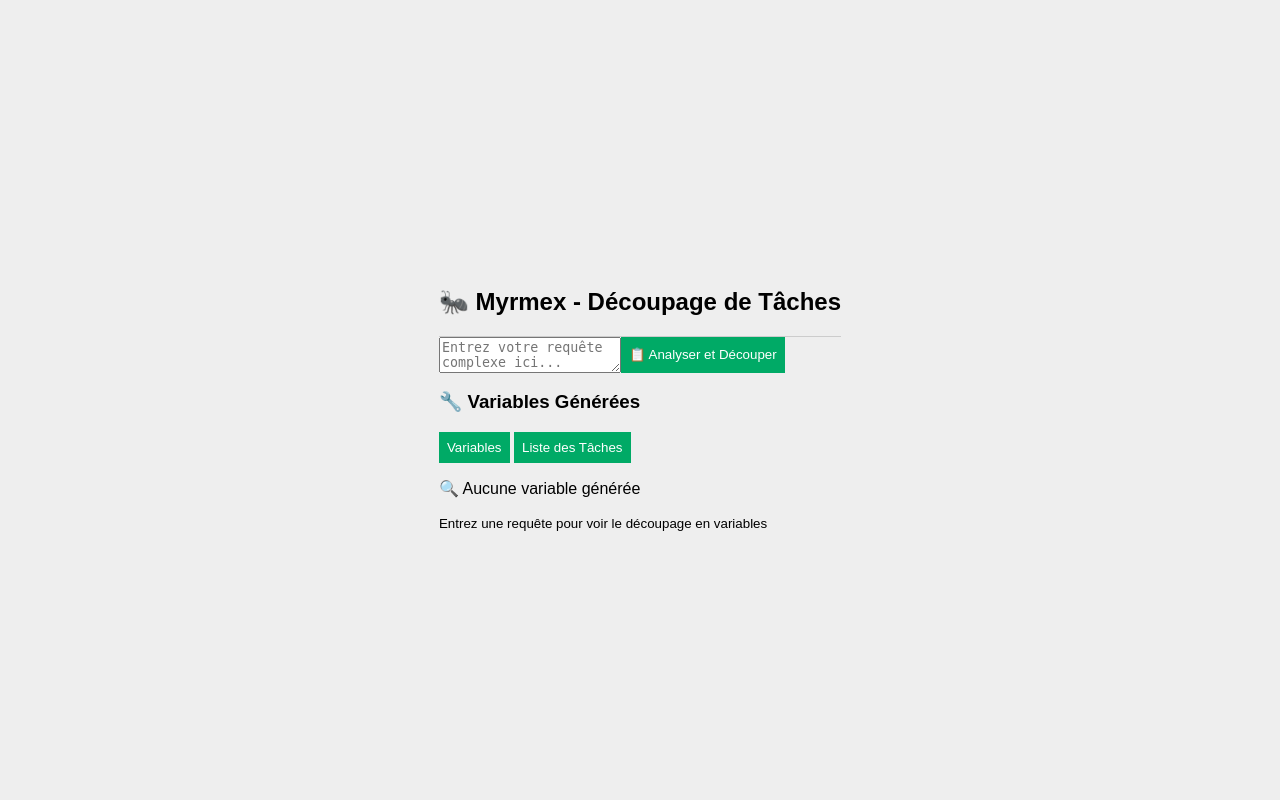
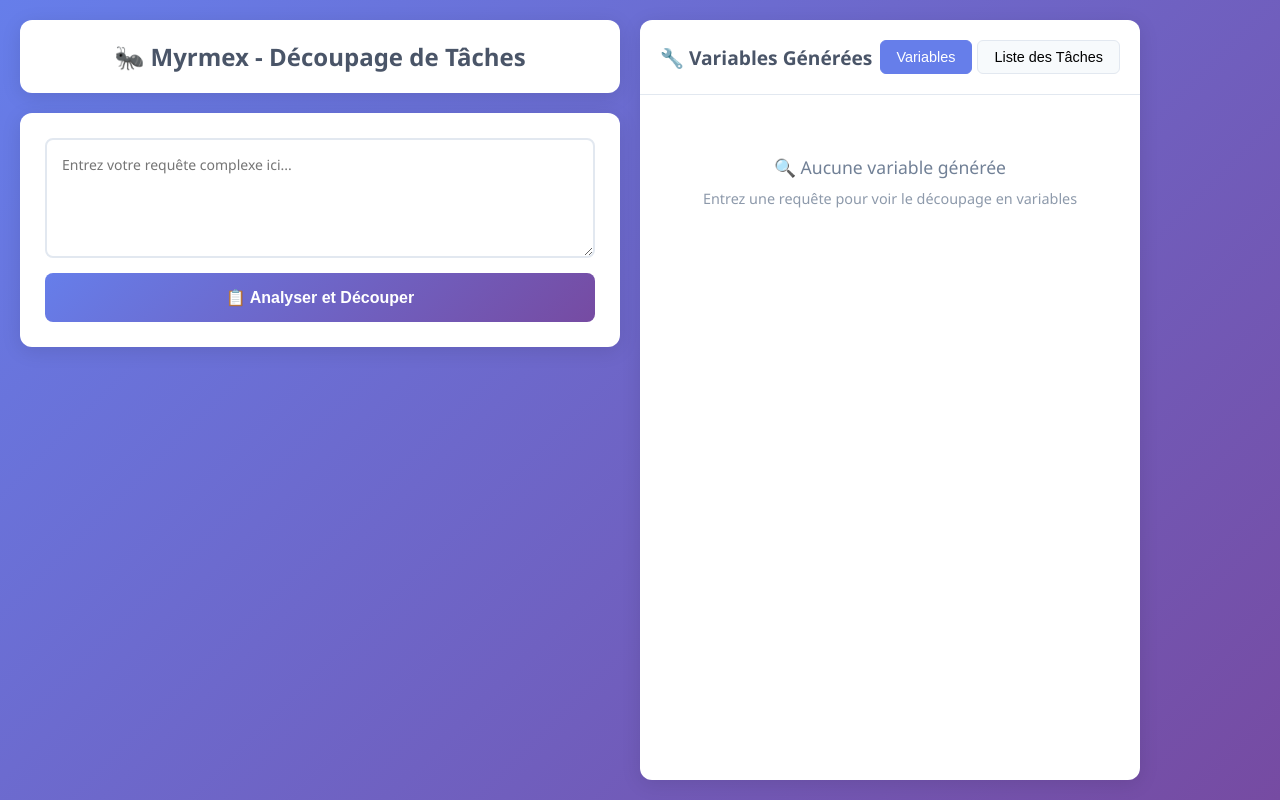
Before and after one commit to GaetanAff/Myrmex, a Flask app: page / in a window 1280 px wide. Run offline with Flask 3, Linux system fonts and the light colour scheme.

Commit message:
Update style.css

```diff
--- a/static/style.css
+++ b/static/style.css
@@ -1,48 +1,397 @@
-body {
+* {
   margin: 0;
-    font-family: sans-serif;
-    display: flex;
-    justify-content: center;
-    align-items: center;
-    height: 100vh;
-    background: #eee;
+  padding: 0;
+  box-sizing: border-box;
 }
 
-  .chat-container {
-    width: 300px;
-    background: #fff;
+body {
+  font-family: 'Segoe UI', Tahoma, Geneva, Verdana, sans-serif;
+  background: linear-gradient(135deg, #667eea 0%, #764ba2 100%);
+  min-height: 100vh;
+  color: #333;
+}
+
+.container {
+  display: flex;
+  height: 100vh;
+  gap: 20px;
+  padding: 20px;
+}
+
+/* PANEL GAUCHE */
+.left-panel {
+  flex: 1;
   display: flex;
   flex-direction: column;
-    border: 1px solid #ccc;
+  gap: 20px;
+  max-width: 600px;
 }
 
-  .chat-box {
+.header {
+  background: white;
+  border-radius: 12px;
+  padding: 20px;
+  box-shadow: 0 4px 20px rgba(0,0,0,0.1);
+  text-align: center;
+}
+
+.header h2 {
+  color: #4a5568;
+  font-size: 1.5em;
+  font-weight: 600;
+}
+
+.input-section {
+  background: white;
+  border-radius: 12px;
+  padding: 25px;
+  box-shadow: 0 4px 20px rgba(0,0,0,0.1);
+  display: flex;
+  flex-direction: column;
+  gap: 15px;
+}
+
+#user-input {
+  width: 100%;
+  min-height: 120px;
+  padding: 15px;
+  border: 2px solid #e2e8f0;
+  border-radius: 8px;
+  font-size: 14px;
+  font-family: inherit;
+  resize: vertical;
+  transition: border-color 0.3s ease;
+}
+
+#user-input:focus {
+  outline: none;
+  border-color: #667eea;
+  box-shadow: 0 0 0 3px rgba(102, 126, 234, 0.1);
+}
+
+#analyze-btn {
+  background: linear-gradient(135deg, #667eea 0%, #764ba2 100%);
+  color: white;
+  border: none;
+  padding: 15px 25px;
+  border-radius: 8px;
+  font-size: 16px;
+  font-weight: 600;
+  cursor: pointer;
+  transition: all 0.3s ease;
+  position: relative;
+}
+
+#analyze-btn:hover:not(:disabled) {
+  transform: translateY(-2px);
+  box-shadow: 0 8px 25px rgba(102, 126, 234, 0.3);
+}
+
+#analyze-btn:disabled {
+  opacity: 0.7;
+  cursor: not-allowed;
+}
+
+.summary-section {
+  background: white;
+  border-radius: 12px;
+  padding: 20px;
+  box-shadow: 0 4px 20px rgba(0,0,0,0.1);
+}
+
+.summary-section h3 {
+  color: #4a5568;
+  margin-bottom: 15px;
+  font-size: 1.2em;
+}
+
+.stats {
+  display: flex;
+  gap: 20px;
+  flex-wrap: wrap;
+}
+
+.stat-item {
+  display: flex;
+  flex-direction: column;
+  align-items: center;
+  padding: 15px;
+  background: #f7fafc;
+  border-radius: 8px;
+  flex: 1;
+  min-width: 120px;
+}
+
+.stat-label {
+  font-size: 0.9em;
+  color: #718096;
+  margin-bottom: 5px;
+}
+
+.stat-value {
+  font-size: 1.8em;
+  font-weight: bold;
+  color: #667eea;
+}
+
+.raw-section {
+  background: white;
+  border-radius: 12px;
+  padding: 20px;
+  box-shadow: 0 4px 20px rgba(0,0,0,0.1);
+  flex: 1;
+}
+
+.raw-section h3 {
+  color: #4a5568;
+  margin-bottom: 15px;
+  font-size: 1.2em;
+}
+
+#raw-text {
+  background: #f8f9fa;
+  border: 1px solid #e9ecef;
+  border-radius: 6px;
+  padding: 15px;
+  font-size: 0.85em;
+  white-space: pre-wrap;
+  max-height: 200px;
+  overflow-y: auto;
+  font-family: 'Courier New', monospace;
+}
+
+/* PANEL DROIT */
+.right-panel {
+  flex: 1;
+  background: white;
+  border-radius: 12px;
+  box-shadow: 0 4px 20px rgba(0,0,0,0.1);
+  display: flex;
+  flex-direction: column;
+  max-width: 500px;
+}
+
+.variables-header {
+  padding: 20px;
+  border-bottom: 1px solid #e2e8f0;
+  display: flex;
+  justify-content: space-between;
+  align-items: center;
+}
+
+.variables-header h3 {
+  color: #4a5568;
+  font-size: 1.2em;
+}
+
+.toggle-buttons {
+  display: flex;
+  gap: 5px;
+}
+
+.toggle-btn {
+  background: #f7fafc;
+  border: 1px solid #e2e8f0;
+  padding: 8px 16px;
+  border-radius: 6px;
+  cursor: pointer;
+  font-size: 0.9em;
+  transition: all 0.3s ease;
+}
+
+.toggle-btn.active {
+  background: #667eea;
+  color: white;
+  border-color: #667eea;
+}
+
+.variables-container, .tasks-container {
   flex: 1;
   overflow-y: auto;
-    padding: 10px;
-    height: 300px;
+  padding: 20px;
 }
 
-  .user-msg, .bot-msg {
-    margin: 5px 0;
+.empty-state {
+  text-align: center;
+  padding: 40px 20px;
+  color: #718096;
 }
 
-  form {
-    display: flex;
-    border-top: 1px solid #ccc;
+.empty-state p {
+  font-size: 1.1em;
+  margin-bottom: 8px;
 }
 
-  input {
-    flex: 1;
-    padding: 8px;
-    border: none;
-    outline: none;
+.empty-state small {
+  font-size: 0.9em;
+  opacity: 0.8;
 }
 
-  button {
-    padding: 8px;
-    border: none;
-    background: #0a6;
-    color: #fff;
-    cursor: pointer;
+/* VARIABLES */
+.variable-item {
+  background: #f8f9fa;
+  border-radius: 8px;
+  padding: 15px;
+  margin-bottom: 15px;
+  border-left: 4px solid;
+  transition: all 0.3s ease;
 }
+
+.variable-item.deep_think {
+  border-left-color: #e53e3e;
+  background: linear-gradient(135deg, #fed7d7 0%, #feb2b2 20%, #f8f9fa 20%);
+}
+
+.variable-item.deep_research {
+  border-left-color: #3182ce;
+  background: linear-gradient(135deg, #bee3f8 0%, #90cdf4 20%, #f8f9fa 20%);
+}
+
+.variable-item:hover {
+  transform: translateY(-2px);
+  box-shadow: 0 4px 15px rgba(0,0,0,0.1);
+}
+
+.variable-header {
+  display: flex;
+  justify-content: space-between;
+  align-items: center;
+  margin-bottom: 10px;
+}
+
+.variable-name {
+  font-weight: bold;
+  font-family: 'Courier New', monospace;
+  color: #2d3748;
+  font-size: 0.95em;
+}
+
+.variable-type, .task-type {
+  padding: 4px 8px;
+  border-radius: 12px;
+  font-size: 0.75em;
+  font-weight: 600;
+  text-transform: uppercase;
+}
+
+.variable-type.deep_think, .task-type.deep_think {
+  background: #e53e3e;
+  color: white;
+}
+
+.variable-type.deep_research, .task-type.deep_research {
+  background: #3182ce;
+  color: white;
+}
+
+.variable-description {
+  color: #4a5568;
+  font-size: 0.9em;
+  line-height: 1.5;
+  margin-bottom: 10px;
+}
+
+.variable-status {
+  text-align: right;
+}
+
+.status-badge {
+  padding: 3px 8px;
+  border-radius: 12px;
+  font-size: 0.75em;
+  font-weight: 600;
+  text-transform: uppercase;
+}
+
+.status-badge.pending {
+  background: #fed7aa;
+  color: #9c4221;
+}
+
+/* TÂCHES */
+.task-item {
+  background: #f8f9fa;
+  border-radius: 8px;
+  padding: 15px;
+  margin-bottom: 15px;
+  border-left: 4px solid;
+  transition: all 0.3s ease;
+}
+
+.task-item.deep_think {
+  border-left-color: #e53e3e;
+}
+
+.task-item.deep_research {
+  border-left-color: #3182ce;
+}
+
+.task-item:hover {
+  transform: translateY(-2px);
+  box-shadow: 0 4px 15px rgba(0,0,0,0.1);
+}
+
+.task-header {
+  display: flex;
+  gap: 10px;
+  align-items: center;
+  margin-bottom: 10px;
+}
+
+.task-number {
+  background: #4a5568;
+  color: white;
+  padding: 4px 8px;
+  border-radius: 50%;
+  font-size: 0.8em;
+  font-weight: bold;
+  min-width: 24px;
+  text-align: center;
+}
+
+.task-id {
+  font-family: 'Courier New', monospace;
+  font-weight: bold;
+  color: #2d3748;
+  font-size: 0.9em;
+}
+
+.task-description {
+  color: #4a5568;
+  font-size: 0.9em;
+  line-height: 1.5;
+}
+
+/* RESPONSIVE */
+@media (max-width: 1024px) {
+  .container {
+    flex-direction: column;
+    height: auto;
+    min-height: 100vh;
+  }
+
+  .left-panel, .right-panel {
+    max-width: none;
+  }
+
+  .stats {
+    justify-content: center;
+  }
+}
+
+@media (max-width: 768px) {
+  .container {
+    padding: 10px;
+    gap: 10px;
+  }
+
+  .variables-header {
+    flex-direction: column;
+    gap: 15px;
+    align-items: stretch;
+  }
+
+  .toggle-buttons {
+    justify-content: center;
+  }
+}
```
Lines whose indentation alone changed are shown as unchanged.
